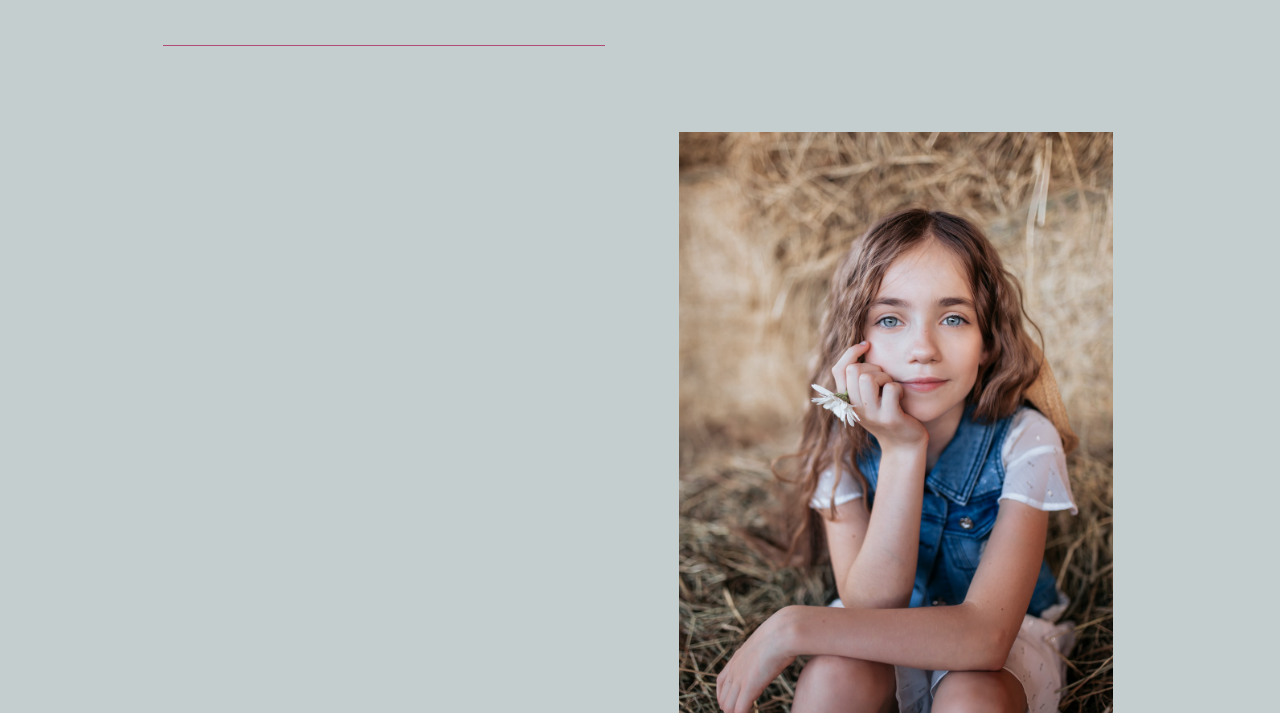
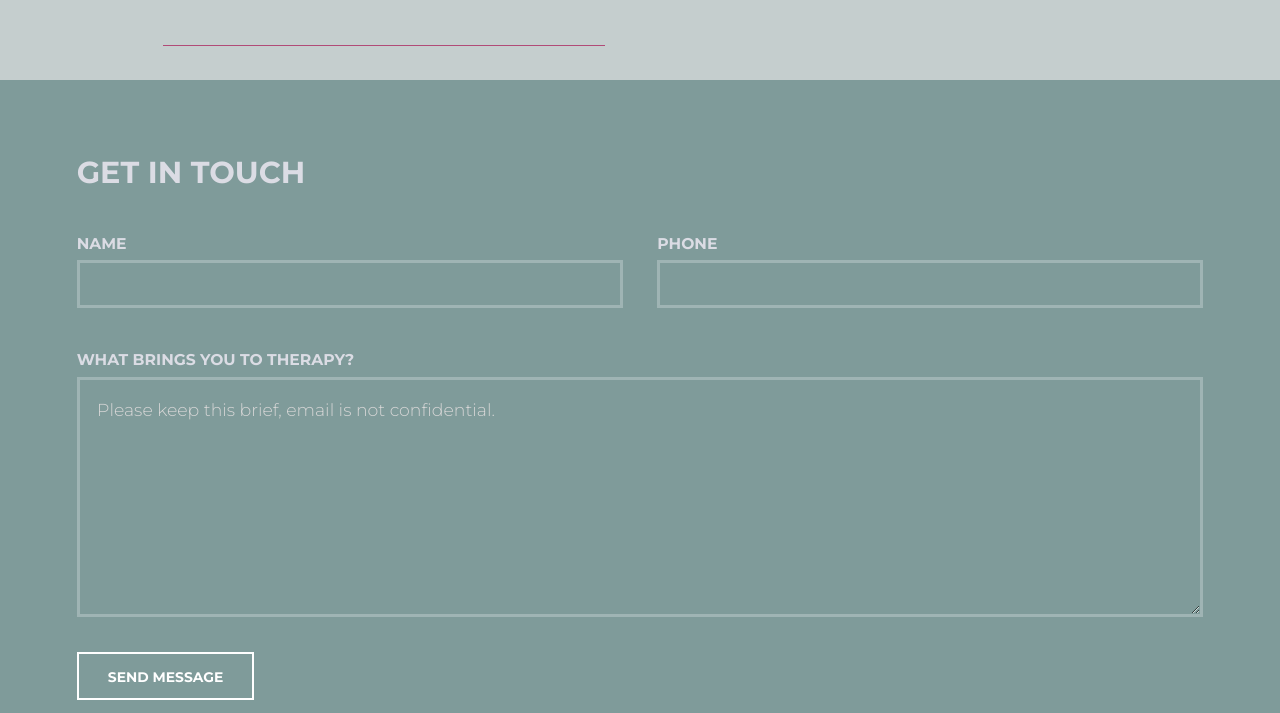
Before and after one commit to bsgraham/StriveTherapyWebsite, a plain HTML site: page service.html in a window 1280 px wide. Shown: the part 3150-3863 px from the top of the page. Drawn offline with Linux system fonts and the light colour scheme.

Commit message:
Update service.html
Removed pic

```diff
--- a/service.html
+++ b/service.html
@@ -160,20 +160,6 @@
 			</div>
 		</section>
 
-		<section class="doubleGreen">
-			<div class="inner">
-				<article>
-				</article>
-				<article>
-					<div class="content">
-						<div class="image fit">
-							<img id="calendarImage" src="images/2.jpg" alt="" />
-						</div>
-					</div>
-				</article>
-			</div>
-		</section>
-
 		<!-- Footer -->
 		<section id="footer">
 			<div class="inner">
```
